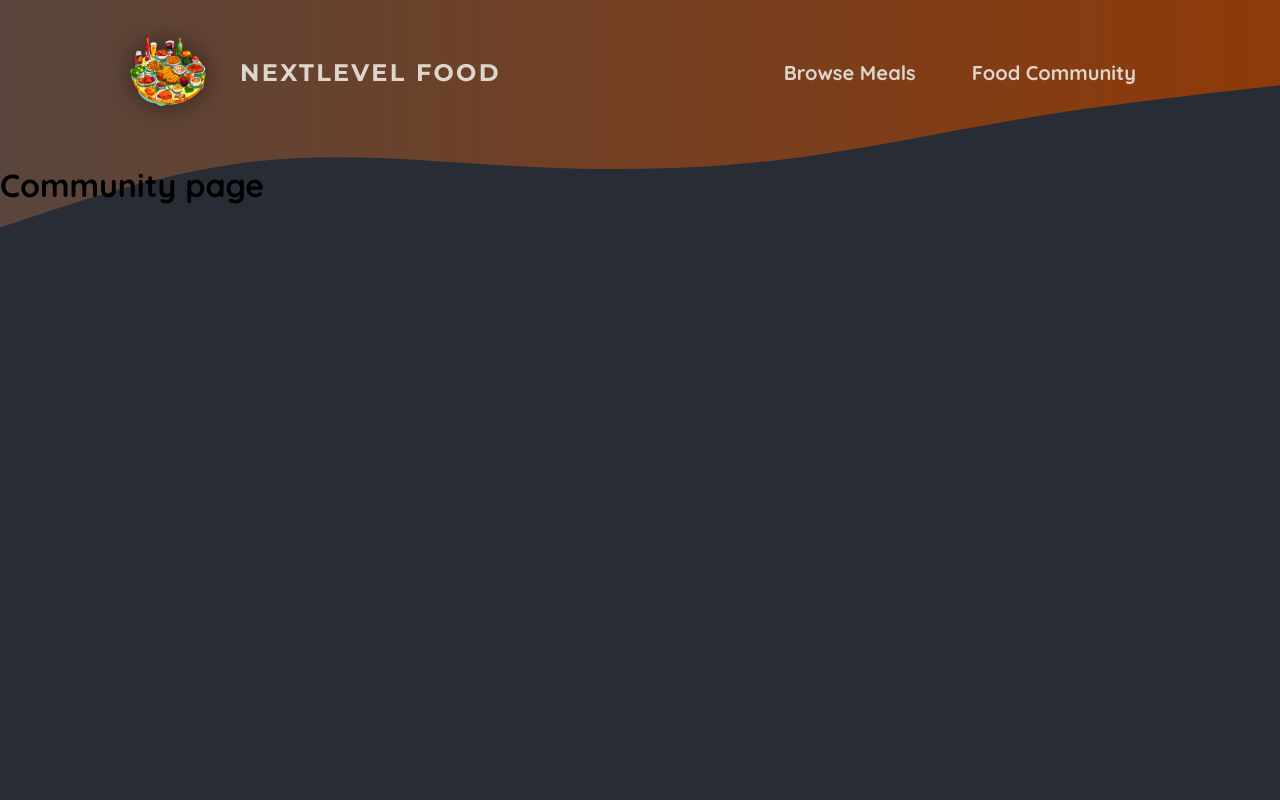
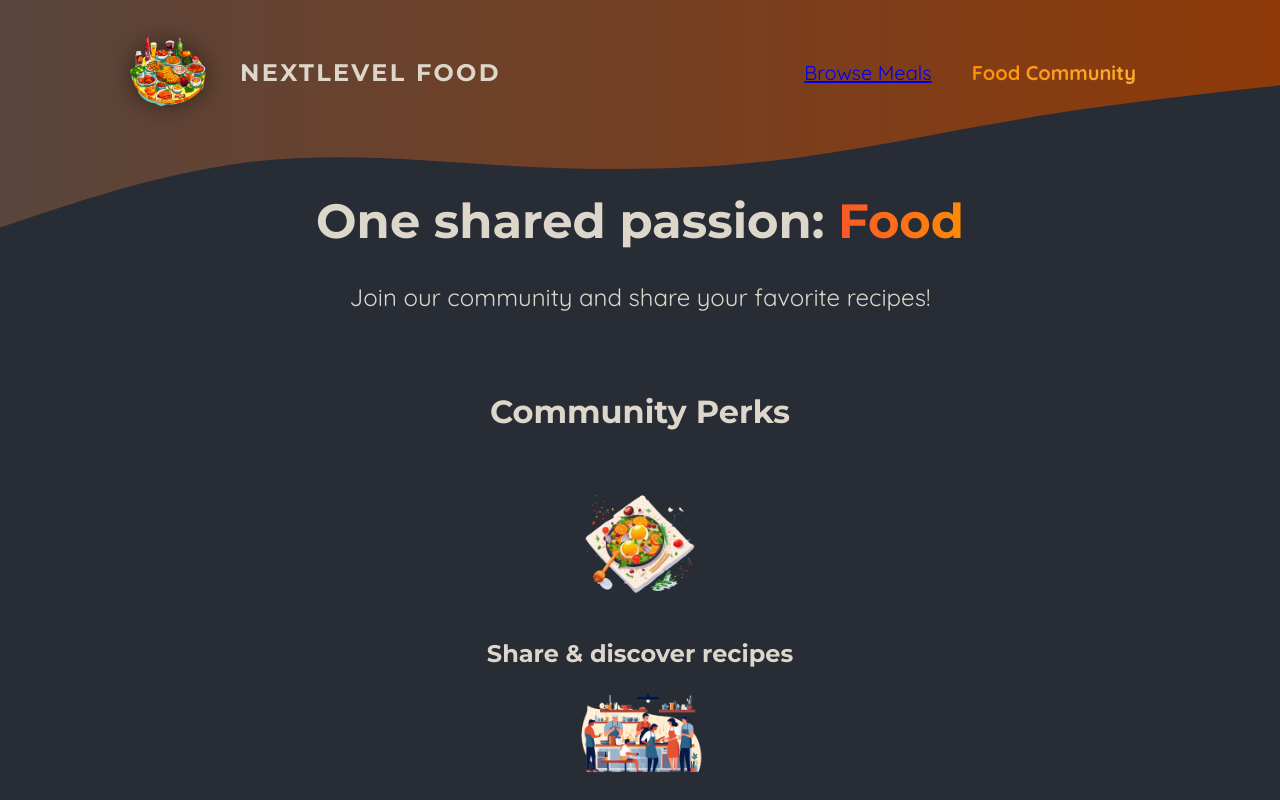
Before and after one commit to yoonju88/foodies, a Next.js app: page /community in a window 1280 px wide. Shown: the top 800 px of the page. Built offline with nearby package versions, Linux system fonts and the light colour scheme.

Commit message:
update the pages

```diff
--- a/app/community/page.js
+++ b/app/community/page.js
@@ -1,8 +1,40 @@
-export default function CommunityPage () {
-    return (
-        <main>
-            <h1>Community page</h1>
-        </main>
-    )
+import Image from 'next/image';
 
+import mealIcon from '../../assets/icons/meal.png';
+import communityIcon from '../../assets/icons/community.png';
+import eventsIcon from '../../assets/icons/events.png';
+import classes from './page.module.css';
+
+export default function CommunityPage() {
+  return (
+    <>
+      <header className={classes.header}>
+        <h1>
+          One shared passion: <span className={classes.highlight}>Food</span>
+        </h1>
+        <p>Join our community and share your favorite recipes!</p>
+      </header>
+      <main className={classes.main}>
+        <h2>Community Perks</h2>
+
+        <ul className={classes.perks}>
+          <li>
+            <Image src={mealIcon} alt="A delicious meal" />
+            <p>Share & discover recipes</p>
+          </li>
+          <li>
+            <Image src={communityIcon} alt="A crowd of people, cooking" />
+            <p>Find new friends & like-minded people</p>
+          </li>
+          <li>
+            <Image
+              src={eventsIcon}
+              alt="A crowd of people at a cooking event"
+            />
+            <p>Participate in exclusive events</p>
+          </li>
+        </ul>
+      </main>
+    </>
+  );
 }
--- /dev/null
+++ b/app/community/page.module.css
@@ -0,0 +1,61 @@
+.header {
+    gap: 3rem;
+    margin: 3rem auto 5rem auto;
+    width: 90%;
+    max-width: 75rem;
+    color: #ddd6cb;
+    font-size: 1.5rem;
+    text-align: center;
+  }
+
+  .header h1 {
+    font-family: 'Montserrat', sans-serif;
+  }
+
+  .highlight {
+    background: linear-gradient(90deg, #f9572a, #ff8a05);
+    background-clip: text;
+    -webkit-background-clip: text;
+    -webkit-text-fill-color: transparent;
+  }
+
+  .main {
+    width: 90%;
+    max-width: 40rem;
+    margin: 0 auto;
+    text-align: center;
+  }
+
+  .main h2 {
+    font-family: 'Montserrat', sans-serif;
+    font-size: 2rem;
+    margin-bottom: 3rem;
+    color: #ddd6cb;
+  }
+
+  .perks {
+    list-style: none;
+    margin: 3rem 0;
+    padding: 0;
+  }
+
+  .perks li {
+    display: flex;
+    flex-direction: column;
+    align-items: center;
+    gap: 2rem;
+  }
+
+  .perks img {
+    width: 8rem;
+    height: 8rem;
+    object-fit: contain;
+  }
+
+  .perks p {
+    font-family: 'Montserrat', sans-serif;
+    font-size: 1.5rem;
+    font-weight: bold;
+    margin: 0;
+    color: #ddd6cb;
+  }
--- /dev/null
+++ b/app/meals/page.module.css
@@ -0,0 +1,51 @@
+.header {
+    gap: 3rem;
+    margin: 3rem auto 5rem auto;
+    width: 90%;
+    max-width: 75rem;
+    color: #ddd6cb;
+    font-size: 1.5rem;
+  }
+
+  .header h1 {
+    font-family: 'Montserrat', sans-serif;
+  }
+
+  .highlight {
+    background: linear-gradient(90deg, #f9572a, #ff8a05);
+    background-clip: text;
+    -webkit-background-clip: text;
+    -webkit-text-fill-color: transparent;
+  }
+
+  .header p {
+    margin: 0;
+  }
+
+  .cta a {
+    display: inline-block;
+    margin-top: 1rem;
+    padding: 0.5rem 1rem;
+    border-radius: 0.5rem;
+    background: linear-gradient(90deg, #f9572a, #ff9b05);
+    color: #ffffff;
+    font-weight: bold;
+    text-decoration: none;
+  }
+
+  .loading {
+    text-align: center;
+    animation: loading 1.2s ease-in-out infinite;
+  }
+
+  @keyframes loading {
+    0% {
+      color: #e9e9e9;
+    }
+    50% {
+      color: #b89b84;
+    }
+    100% {
+      color: #e9e9e9;
+    }
+  }
--- a/components/main-header/main-header.js
+++ b/components/main-header/main-header.js
@@ -3,6 +3,7 @@
 import logoImg from '../../assets/logo.png'
 import Classes from './main-header.module.css'
 import MainHeaderBackground from './main-header-background';
+import NavLink from '../main-header/nav-link'
 
 export default function MainHeader() {
     return (
@@ -16,10 +17,10 @@
                 <nav className={Classes.nav}>
                     <ul>
                         <li>
-                            <Link href="/meals">Browse Meals</Link>
+                            <NavLink href="/meals">Browse Meals</NavLink>
                         </li>
                         <li>
-                            <Link href="/community">Food Community</Link>
+                            <NavLink href="/community">Food Community</NavLink>
                         </li>
                     </ul>
                 </nav>
--- a/components/main-header/main-header.module.css
+++ b/components/main-header/main-header.module.css
@@ -21,30 +21,6 @@
   font-size: 1.25rem;
 }
 
-  .nav a {
-    text-decoration: none;
-    color: #ddd6cb;
-    font-weight: bold;
-    padding: 0.5rem 1rem;
-    border-radius: 0.5rem;
-  }
-
-  .nav a:hover,
-  .nav a:active {
-    background: linear-gradient(90deg, #ff8a05, #f9b331);
-    background-clip: text;
-    -webkit-background-clip: text;
-    -webkit-text-fill-color: transparent;
-    text-shadow: 0 0 18px rgba(248, 190, 42, 0.8);
-  }
-
-  .active {
-    background: linear-gradient(90deg, #ff8a05, #f9b331);
-    background-clip: text;
-    -webkit-background-clip: text;
-    -webkit-text-fill-color: transparent;
-  }
-
   .logo {
     display: flex;
     align-items: center;
--- /dev/null
+++ b/components/main-header/nav-link.js
@@ -0,0 +1,18 @@
+'use client'
+import Link from 'next/link'
+import { usePathname } from 'next/navigation';
+import classes from './nav-link.module.css'
+
+export default function NavLink ({href, children}) {
+    const path = usePathname()
+    return (
+        <>
+            <Link
+                href={href}
+                className={ path.startsWith(href) ? `${classes.link} ${classes.active}` : undefined}
+            >
+                {children}
+            </Link>
+        </>
+    )
+}
--- /dev/null
+++ b/components/main-header/nav-link.module.css
@@ -0,0 +1,23 @@
+  .active {
+    background: linear-gradient(90deg, #ff8a05, #f9b331);
+    background-clip: text;
+    -webkit-background-clip: text;
+    -webkit-text-fill-color: transparent;
+  }
+
+  .link {
+    text-decoration: none;
+    color: #ddd6cb;
+    font-weight: bold;
+    padding: 0.5rem 1rem;
+    border-radius: 0.5rem;
+  }
+
+  .link:hover,
+  .link:active {
+    background: linear-gradient(90deg, #ff8a05, #f9b331);
+    background-clip: text;
+    -webkit-background-clip: text;
+    -webkit-text-fill-color: transparent;
+    text-shadow: 0 0 18px rgba(248, 190, 42, 0.8);
+  }
```
Also changed, not shown: app/meals/page.js (+18 -3 lines), components/meals/meal-Item.js (added, +23 -0 lines), components/meals/meals-grid.js (added, +12 -0 lines), components/meals/meals-grid.module.css (added, +10 -0 lines), components/meals/meal-item.module.css (added). Lines whose indentation alone changed are shown as unchanged.
